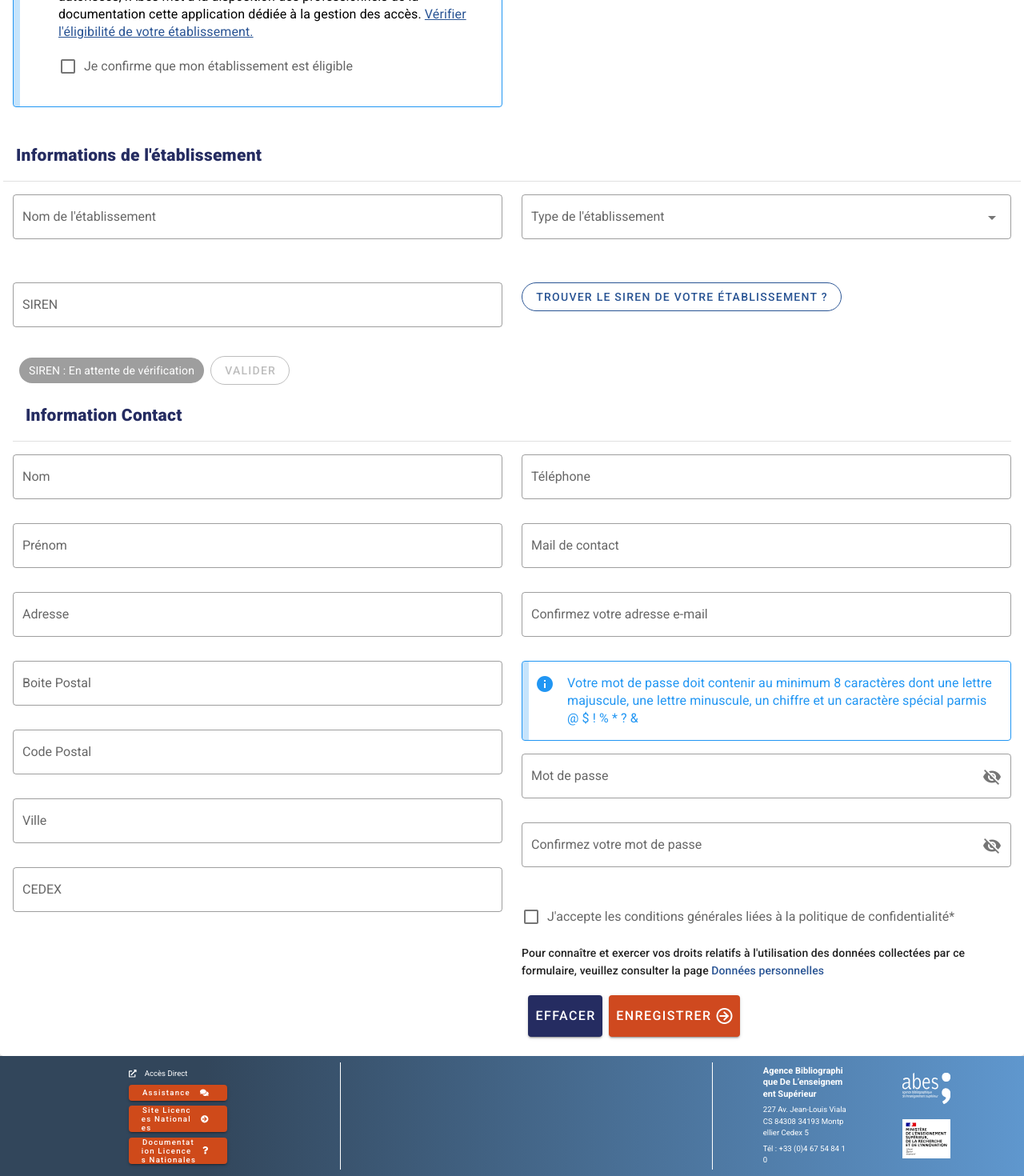
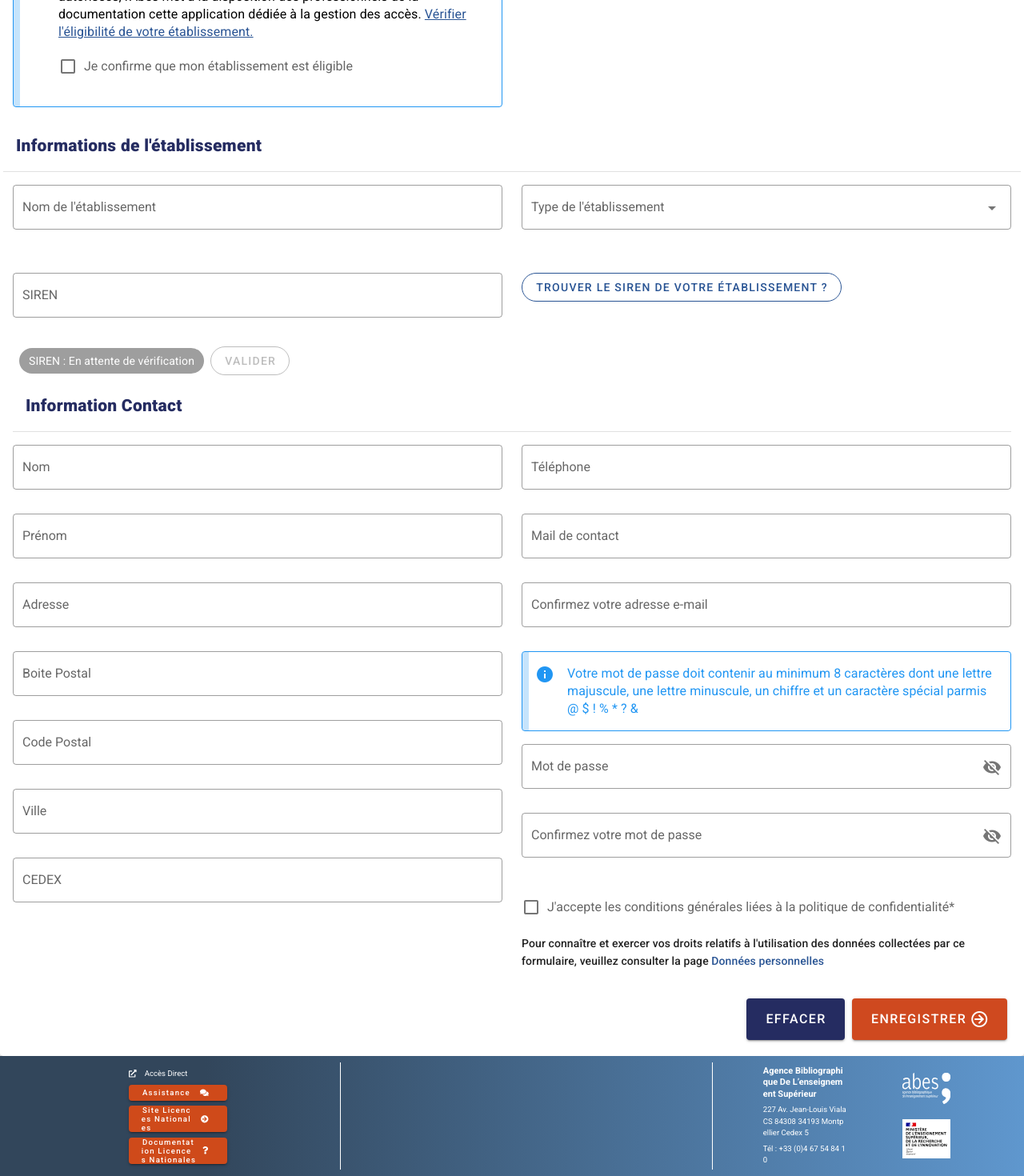
Before and after one commit to abes-esr/ln-front, a Vue app: page /creationEtablissement in a window 1280 px wide. Shown: the part 418-1888 px from the top of the page at 80% size. Built offline with nearby package versions, Linux system fonts and the light colour scheme; no server answers; what vue-recaptcha-v3 would draw is missing.

Commit message:
Feature Creation Compte

```diff
--- a/src/components/etablissement/Contact.vue
+++ b/src/components/etablissement/Contact.vue
@@ -1,6 +1,5 @@
 <template>
   <v-form ref="form" lazy-validation>
-    <!--   todo faire un v-if action.Modif et action.creation-->
     <v-row>
       <v-col cols="12" md="6" lg="6" xl="6">
         <v-text-field
@@ -96,6 +95,7 @@
           required
           @keyup.enter="validate()"
         ></v-text-field>
+        <div v-if="action === Action.CREATION">
           <v-alert border="left" type="info" outlined>
             Votre mot de passe doit contenir au minimum 8 caractères dont une
             lettre majuscule, une lettre minuscule, un chiffre et un caractère
@@ -138,6 +138,7 @@
               >Données personnelles</a
             >
           </div>
+        </div>
       </v-col>
     </v-row>
   </v-form>
--- a/src/components/etablissement/FormEtablissement.vue
+++ b/src/components/etablissement/FormEtablissement.vue
@@ -1,7 +1,10 @@
 <template>
   <v-card>
     <v-form ref="formCreationCompte" lazy-validation>
-      <v-card-subtitle @click="$router.push({ path: '/login' })">
+      <v-card-subtitle
+        v-if="action === Action.CREATION"
+        @click="$router.push({ path: '/login' })"
+      >
         Votre établissement a déjà un compte ? S'authentifier
       </v-card-subtitle>
       <v-card-title v-if="action === Action.CREATION" class="pl-3">
@@ -36,12 +39,13 @@
             </v-alert>
           </v-col>
         </v-row>
-        <v-row
+        <div
           v-if="
             (action === Action.MODIFICATION && isAdmin) ||
               action === Action.CREATION
           "
         >
+          <v-row>
             <v-card-title>Informations de l'établissement</v-card-title>
           </v-row>
           <v-row>
@@ -133,18 +137,35 @@
               </v-btn>
             </v-col>
           </v-row>
-        <v-card-title>Information Contact</v-card-title>
+        </div>
+
+        <v-card-title
+          v-if="
+            (action === Action.MODIFICATION && isAdmin) ||
+              action === Action.CREATION
+          "
+        >
+          Information Contact
+        </v-card-title>
+        <v-card-title v-if="action === Action.MODIFICATION && !isAdmin"
+          >Mes information</v-card-title
+        >
         <v-divider class="mb-4"></v-divider>
         <contact
           :ref="'formContact'"
           :action="action"
           :contact="etablissement.contact"
         />
+      </v-card-text>
+      <v-card-actions>
+        <v-col cols="7"></v-col>
+        <v-col>
           <v-row>
-          <v-spacer></v-spacer>
-          <v-col cols="12" md="6" lg="6" xl="6">
-            <v-card-actions class="align-content-end">
+            <v-col cols="4"></v-col>
+            <v-col cols="3">
               <v-btn x-large color="secondary" @click="clear"> Effacer</v-btn>
+            </v-col>
+            <v-col cols="3">
               <v-btn
                 color="button"
                 :loading="buttonLoading"
@@ -153,10 +174,10 @@
                 >Enregistrer
                 <v-icon class="pl-1">mdi-arrow-right-circle-outline</v-icon>
               </v-btn>
-            </v-card-actions>
             </v-col>
           </v-row>
-      </v-card-text>
+        </v-col>
+      </v-card-actions>
     </v-form>
     <v-alert dense outlined :value="alert" type="error">
       {{ error }}
@@ -227,7 +248,6 @@ export default class FormEtablissement extends Vue {
     this.alert = false;
     this.error = "";
     await this.recaptcha();
-    Logger.info(this.tokenrecaptcha);
 
     const isFormValide = (this.$refs.formCreationCompte as Vue & {
       validate: () => boolean;
```
Lines whose indentation alone changed are shown as unchanged.
